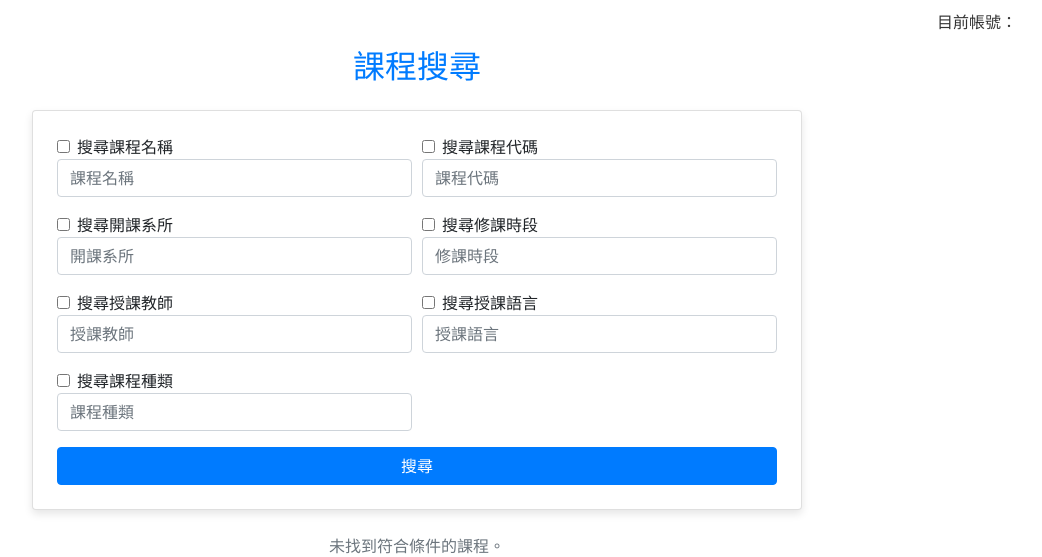
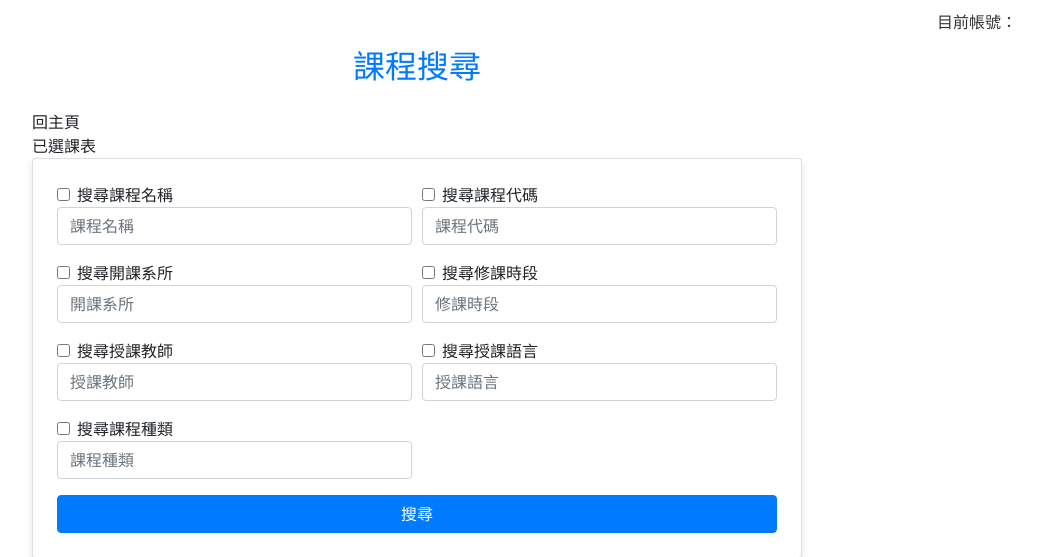
Before and after one commit to Fonzzznkk/D1149665, a Django app: template software/mysite/myapp/templates/myapp/coursesearch.html in a window 1280 px wide. Shown: the top 557 px of the page, without its empty margins (223-1265 px from the left). Run offline with Django 5.2, Linux system fonts and the light colour scheme; the template is opened without the code that fills it, so the values that code supplies are empty; some libraries are stand-ins or nearby versions.

Commit message:
button添加
button添加

```diff
--- a/software/mysite/myapp/templates/myapp/course_detail.html
+++ b/software/mysite/myapp/templates/myapp/course_detail.html
@@ -52,6 +52,9 @@
         <a href="{% url 'add_course' course.id %}" class="add" onclick="return confirmAction(event, '確定要加選這門課程嗎？')">加選</a>
         <!-- 退選按鈕 -->
         <a href="{% url 'drop_course' course.id %}" class="drop" onclick="return confirmAction(event, '確定要退選這門課程嗎？')">退選</a>
+        <div class="uibutton" onclick="window.location.href='/myapp/homepage/'">回主頁</div>
+        <div class="uibutton" onclick="window.location.href='/myapp/selected_courses/'">已選課表</div>
+        <div class="uibutton" onclick="window.location.href='/myapp/coursesearch/'">課程搜尋</div>
     </div>
     <div class="container">
         <p><strong>開課系所:</strong> {{ course.department }}</p>
--- a/software/mysite/myapp/templates/myapp/coursesearch.html
+++ b/software/mysite/myapp/templates/myapp/coursesearch.html
@@ -34,6 +34,8 @@
 <body>
 <div class="container mt-5">
     <h2>課程搜尋</h2>
+    <div class="uibutton" onclick="window.location.href='/myapp/homepage/'">回主頁</div>
+    <div class="uibutton" onclick="window.location.href='/myapp/selected_courses/'">已選課表</div>
     <div class="header">
         目前帳號：<span id="username">{{ name }}</span>
     </div>
--- a/software/mysite/myapp/templates/myapp/homepage.html
+++ b/software/mysite/myapp/templates/myapp/homepage.html
@@ -119,6 +119,7 @@
             <b>姓名：<span id="username">{{ name }}</span></b>
         </div>
         <div class="function">
+            <div class="uibutton" onclick="window.location.href='/myapp/login/'">登出</div>
             <button id="curriculum-button" type="button"><b> 已選課表 </b></button>
             <button id="coursesearch-button" type="button"><b> 課程查詢 </b></button>
         </div>
```
